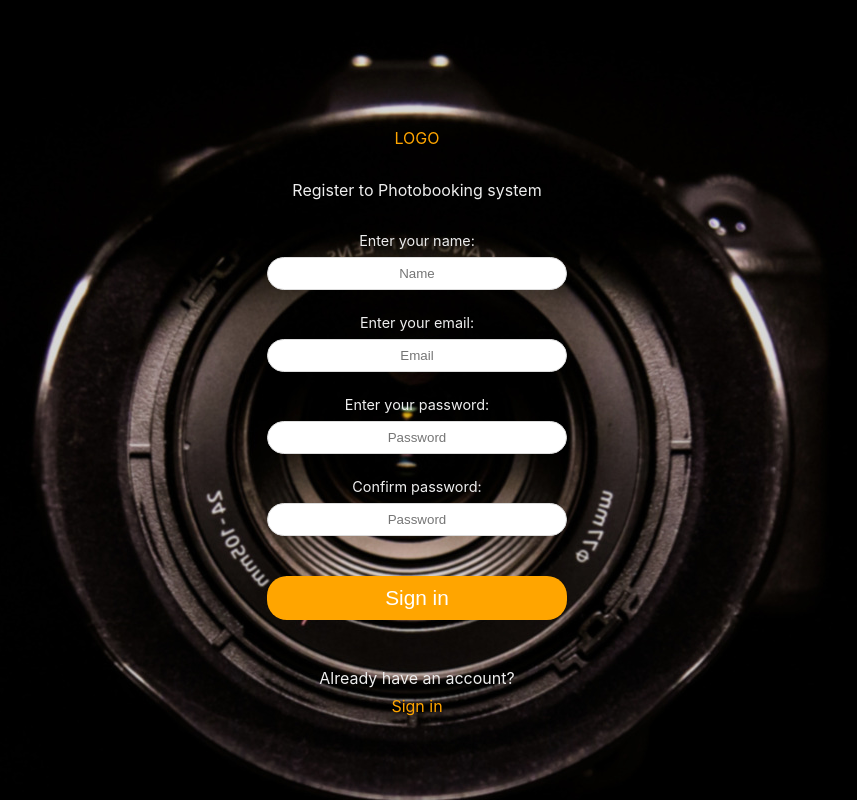
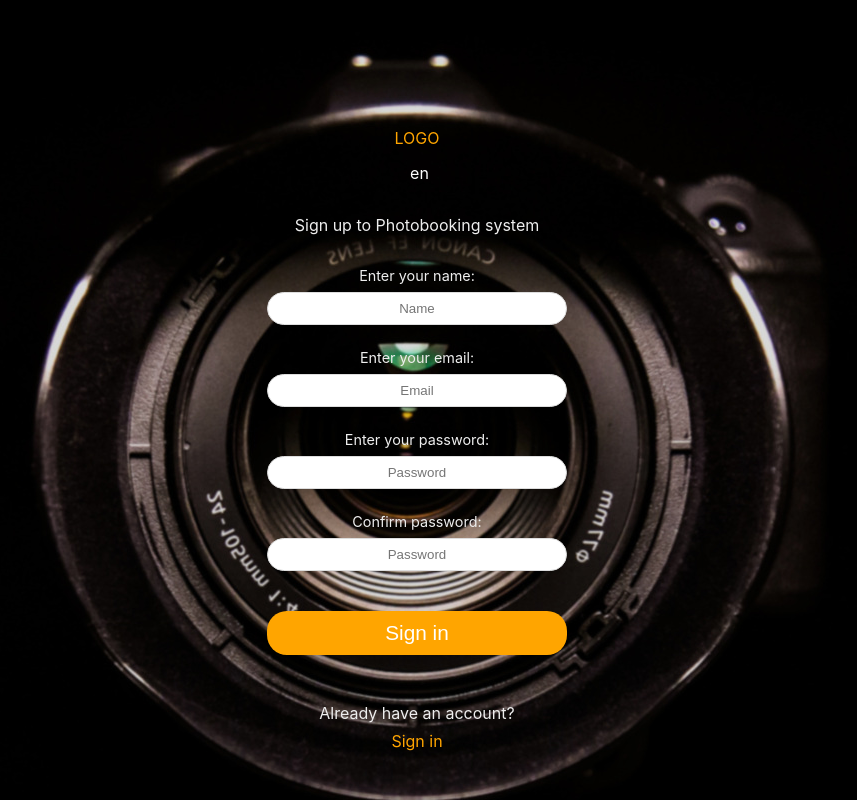
Before and after one commit to pbstm/frontend, a React (Create React App) app: page /register in a window 1280 px wide. Shown: the whole page, without its empty margins (223-1080 px from the left). Built offline with nearby package versions, Linux system fonts and the light colour scheme.

Commit message:
added translate text and change language block to login & register pages

```diff
--- a/public/locales/en/translation.json
+++ b/public/locales/en/translation.json
@@ -5,6 +5,14 @@
       "part1": "Photobooking system",
       "part2": "Create your photosessions"
     }
+  },
+  "login": {
+    "title": "Sign in to Photobooking system",
+    "accountQuestion": "Dont have an account yet?"
+  },
+  "register": {
+    "title": "Sign up to Photobooking system",
+    "accountQuestion": "Already have an account?"
   },
   "components": {
     "links": {
--- a/src/components/ChangeLanguageBlock/ChangeLanguageBlock.module.scss
+++ b/src/components/ChangeLanguageBlock/ChangeLanguageBlock.module.scss
@@ -2,6 +2,7 @@
 
 .LangBlock {
   padding-left: 5px;
+  color: $color-white;
 }
 
 .Dropdown {
--- a/src/pages/Login/index.js
+++ b/src/pages/Login/index.js
@@ -1,14 +1,17 @@
 import React from 'react'
 import { useDispatch, useSelector } from 'react-redux'
 import { Redirect, NavLink } from 'react-router-dom'
+import { useTranslation } from 'react-i18next'
 import { login } from '../../redux/authReducer'
 // prettier-ignore
 import { selectIsAuth, selectType, selectLoginError } from '../../redux/authSelectors'
 import classes from '../Register/Register.module.scss'
 import { RegisterLink } from '../../const/Url'
 import LoginForm from './LoginForm'
+import ChangeLanguageBlock from '../../components/ChangeLanguageBlock'
 
 const Login = () => {
+  const { t } = useTranslation()
   const isAuth = useSelector(selectIsAuth)
   const userType = useSelector(selectType)
   const loginError = useSelector(selectLoginError)
@@ -36,10 +39,13 @@ const Login = () => {
       <div className={classes.Logo}>
         <NavLink to="/">LOGO</NavLink>
       </div>
-      <div className={classes.Title}>Sign in to Photobooking system</div>
+      <div className={classes.LangBlock}>
+        <ChangeLanguageBlock />
+      </div>
+      <div className={classes.Title}>{t('login.title')}</div>
       <LoginForm onSubmit={onSubmit} loginError={loginError} />
       <div className={classes.RegBlock}>
-        <div>Dont have an account yet?</div>
+        <div>{t('login.accountQuestion')}</div>
         <RegisterLink />
       </div>
     </div>
--- a/src/pages/Register/Register.module.scss
+++ b/src/pages/Register/Register.module.scss
@@ -9,6 +9,10 @@
   background-attachment: scroll;
   background-color: black;
   min-height: 100vh;
+}
+
+.LangBlock {
+  padding-top: 15px;
 }
 
 .Logo {
--- a/src/pages/Register/index.js
+++ b/src/pages/Register/index.js
@@ -1,13 +1,16 @@
 import React from 'react'
 import { useDispatch, useSelector } from 'react-redux'
 import { Redirect, NavLink } from 'react-router-dom'
+import { useTranslation } from 'react-i18next'
 import { register } from '../../redux/authReducer'
 import { selectIsAuth, selectRegisterError } from '../../redux/authSelectors'
 import classes from './Register.module.scss'
 import { LoginLink } from '../../const/Url'
 import RegisterForm from './RegisterForm'
+import ChangeLanguageBlock from '../../components/ChangeLanguageBlock'
 
 const Register = () => {
+  const { t } = useTranslation()
   const isAuth = useSelector(selectIsAuth)
   const registerError = useSelector(selectRegisterError)
   const dispatch = useDispatch()
@@ -30,10 +33,13 @@ const Register = () => {
       <div className={classes.Logo}>
         <NavLink to="/">LOGO</NavLink>
       </div>
-      <div className={classes.Title}>Register to Photobooking system</div>
+      <div className={classes.LangBlock}>
+        <ChangeLanguageBlock />
+      </div>
+      <div className={classes.Title}>{t('register.title')}</div>
       <RegisterForm onSubmit={onSubmit} registerError={registerError} />
       <div className={classes.RegBlock}>
-        <div>Already have an account?</div>
+        <div>{t('register.accountQuestion')}</div>
         <LoginLink />
       </div>
     </div>
```
Also changed, not shown: public/locales/ru/translation.json (+8 -0 lines).
